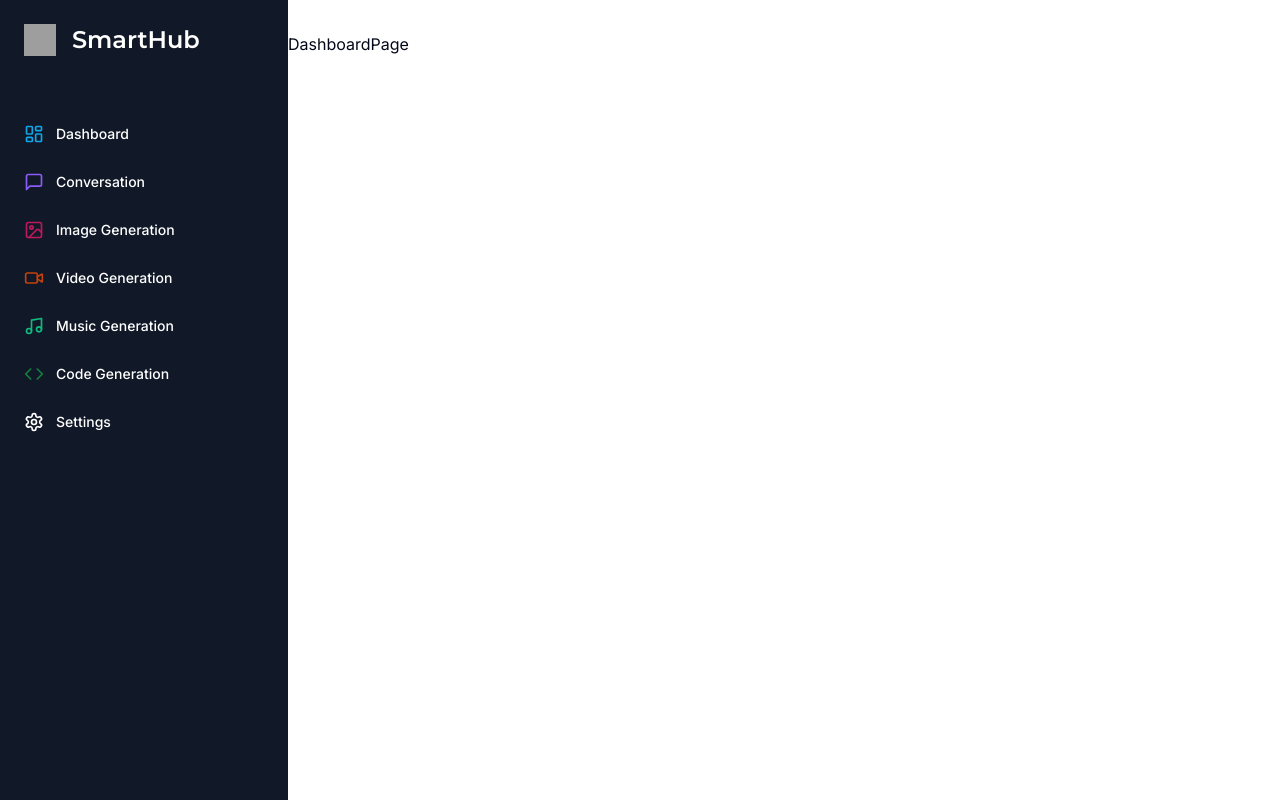
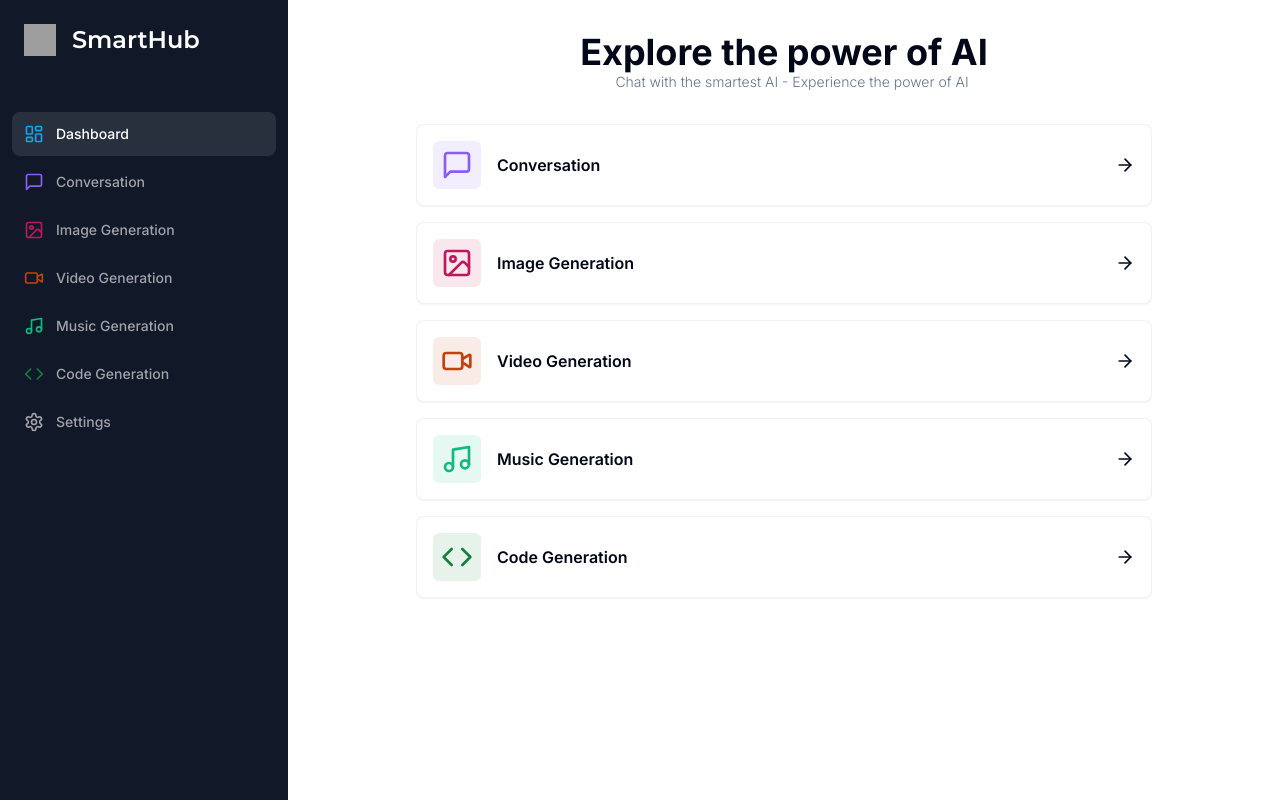
Before and after one commit to benyipCoding/ai-sass-platform, a Next.js app: page /dashboard in a window 1280 px wide. Built offline with nearby package versions, Linux system fonts and the light colour scheme; grey boxes are pictures that could not be loaded.

Commit message:
change dashboard page content

```diff
--- a/app/(dashboard)/(routes)/dashboard/page.tsx
+++ b/app/(dashboard)/(routes)/dashboard/page.tsx
@@ -1,8 +1,58 @@
-import { UserButton } from "@clerk/nextjs";
+"use client";
+import { routes } from "@/components/Sidebar";
+import { Card } from "@/components/ui/card";
+import { cn } from "@/lib/utils";
+import { ArrowRight } from "lucide-react";
+import { useRouter } from "next/navigation";
 import React from "react";
 
+const colorMap = new Map([
+  ["/conversation", "bg-violet-500/10"],
+  ["/image", "bg-pink-700/10"],
+  ["/video", "bg-orange-700/10"],
+  ["/music", "bg-emerald-500/10"],
+  ["/code", "bg-green-700/10"],
+]);
+
+const tools = routes.slice(1, 6).map((route) => {
+  return {
+    ...route,
+    bgColor: colorMap.get(route.href),
+  };
+});
+
 const DashboardPage = () => {
-  return <div>DashboardPage</div>;
+  const router = useRouter();
+
+  return (
+    <div>
+      <div className="mb-8 space-x-4">
+        <h2 className="text-2xl md:text-4xl font-bold text-center">
+          Explore the power of AI
+        </h2>
+        <p className="text-muted-foreground font-light text-sm md:text-lb text-center">
+          Chat with the smartest AI - Experience the power of AI
+        </p>
+      </div>
+      <div className="px-4 md:px-20 lg:px-32 space-y-4">
+        {tools.map((tool) => (
+          <Card
+            onClick={() => router.push(tool.href)}
+            key={tool.href}
+            className="p-4 border-black/5 flex items-center justify-between hover:shadow-md transition cursor-pointer"
+          >
+            <div className="flex items-center gap-x-4">
+              <div className={cn("p-2 w-fit rounded-md", tool.bgColor)}>
+                <tool.icon className={cn("w-8 h-8", tool.color)} />
+              </div>
+              <div className="font-semibold">{tool.label}</div>
+            </div>
+            <ArrowRight className="w-5 h-5" />
+          </Card>
+        ))}
+      </div>
+    </div>
+  );
 };
 
 export default DashboardPage;
--- a/components/MobileSidebar.tsx
+++ b/components/MobileSidebar.tsx
@@ -1,11 +1,20 @@
 "use client";
 import { Menu } from "lucide-react";
-import React from "react";
+import React, { useEffect, useState } from "react";
 import { Button } from "./ui/button";
 import { Sheet, SheetContent, SheetTrigger } from "./ui/sheet";
 import Sidebar from "./Sidebar";
 
 const MobileSidebar = () => {
+  const [isMounted, setIsMounted] = useState(false);
+  useEffect(() => {
+    setIsMounted(true);
+  }, []);
+
+  if (!isMounted) {
+    return null;
+  }
+
   return (
     <Sheet>
       <SheetTrigger>
--- a/components/Sidebar.tsx
+++ b/components/Sidebar.tsx
@@ -12,6 +12,7 @@ import {
 import { Montserrat } from "next/font/google";
 import Image from "next/image";
 import Link from "next/link";
+import { usePathname } from "next/navigation";
 import React from "react";
 
 const montserrat = Montserrat({
@@ -19,7 +20,7 @@ const montserrat = Montserrat({
   subsets: ["latin"],
 });
 
-const routes = [
+export const routes = [
   {
     label: "Dashboard",
     icon: LayoutDashboard,
@@ -64,6 +65,8 @@ const routes = [
 ];
 
 const Sidebar = () => {
+  const pathname = usePathname();
+
   return (
     <div className="space-y-4 py-4 flex flex-col h-full bg-[#111827] text-white">
       <div className="px-3 py-2 flex-1">
@@ -81,7 +84,12 @@ const Sidebar = () => {
             <Link
               key={route.href}
               href={route.href}
-              className="text-sm group flex p-3 w-full justify-start font-medium cursor-pointer hover:text-white hover:bg-white/10 rounded-lg transition"
+              className={cn(
+                "text-sm group flex p-3 w-full justify-start font-medium cursor-pointer hover:text-white hover:bg-white/10 rounded-lg transition",
+                pathname === route.href
+                  ? "text-white bg-white/10"
+                  : "text-zinc-400"
+              )}
             >
               <div className="flex items-center flex-1">
                 <route.icon className={cn("h-5 w-5 mr-3", route.color)} />
--- /dev/null
+++ b/components/ui/card.tsx
@@ -0,0 +1,79 @@
+import * as React from "react"
+
+import { cn } from "@/lib/utils"
+
+const Card = React.forwardRef<
+  HTMLDivElement,
+  React.HTMLAttributes<HTMLDivElement>
+>(({ className, ...props }, ref) => (
+  <div
+    ref={ref}
+    className={cn(
+      "rounded-lg border bg-card text-card-foreground shadow-sm",
+      className
+    )}
+    {...props}
+  />
+))
+Card.displayName = "Card"
+
+const CardHeader = React.forwardRef<
+  HTMLDivElement,
+  React.HTMLAttributes<HTMLDivElement>
+>(({ className, ...props }, ref) => (
+  <div
+    ref={ref}
+    className={cn("flex flex-col space-y-1.5 p-6", className)}
+    {...props}
+  />
+))
+CardHeader.displayName = "CardHeader"
+
+const CardTitle = React.forwardRef<
+  HTMLParagraphElement,
+  React.HTMLAttributes<HTMLHeadingElement>
+>(({ className, ...props }, ref) => (
+  <h3
+    ref={ref}
+    className={cn(
+      "text-2xl font-semibold leading-none tracking-tight",
+      className
+    )}
+    {...props}
+  />
+))
+CardTitle.displayName = "CardTitle"
+
+const CardDescription = React.forwardRef<
+  HTMLParagraphElement,
+  React.HTMLAttributes<HTMLParagraphElement>
+>(({ className, ...props }, ref) => (
+  <p
+    ref={ref}
+    className={cn("text-sm text-muted-foreground", className)}
+    {...props}
+  />
+))
+CardDescription.displayName = "CardDescription"
+
+const CardContent = React.forwardRef<
+  HTMLDivElement,
+  React.HTMLAttributes<HTMLDivElement>
+>(({ className, ...props }, ref) => (
+  <div ref={ref} className={cn("p-6 pt-0", className)} {...props} />
+))
+CardContent.displayName = "CardContent"
+
+const CardFooter = React.forwardRef<
+  HTMLDivElement,
+  React.HTMLAttributes<HTMLDivElement>
+>(({ className, ...props }, ref) => (
+  <div
+    ref={ref}
+    className={cn("flex items-center p-6 pt-0", className)}
+    {...props}
+  />
+))
+CardFooter.displayName = "CardFooter"
+
+export { Card, CardHeader, CardFooter, CardTitle, CardDescription, CardContent }
```
